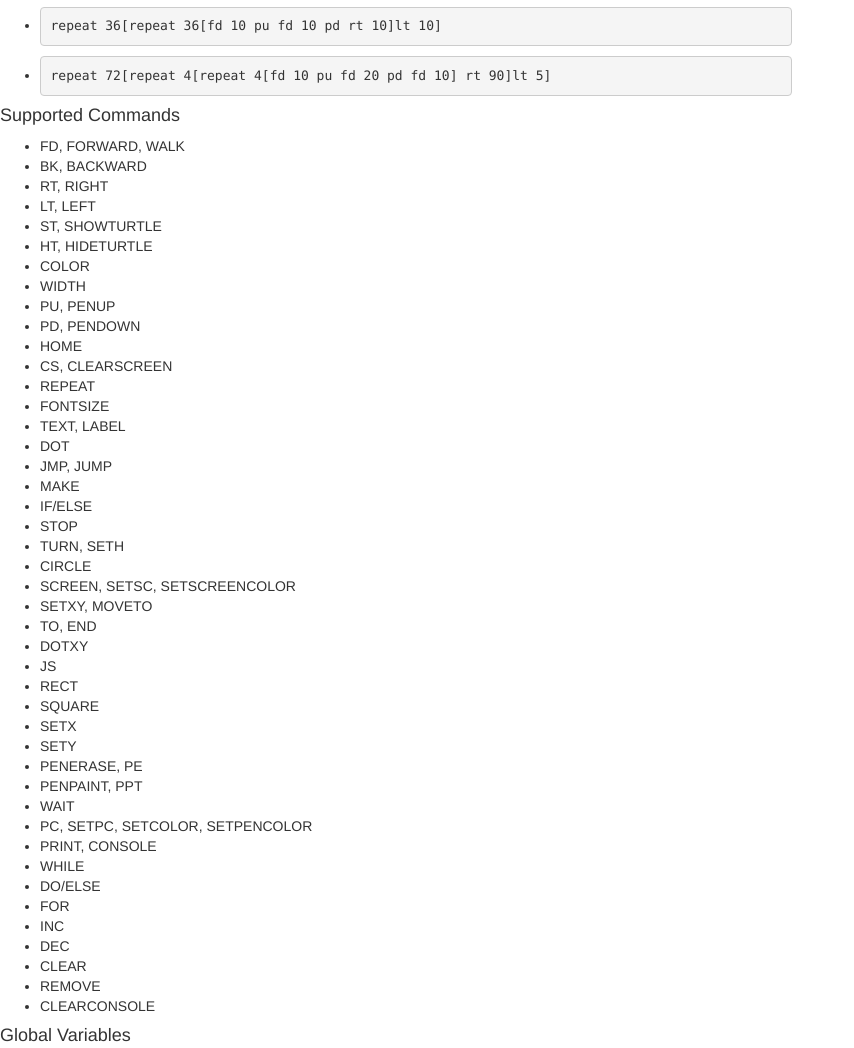
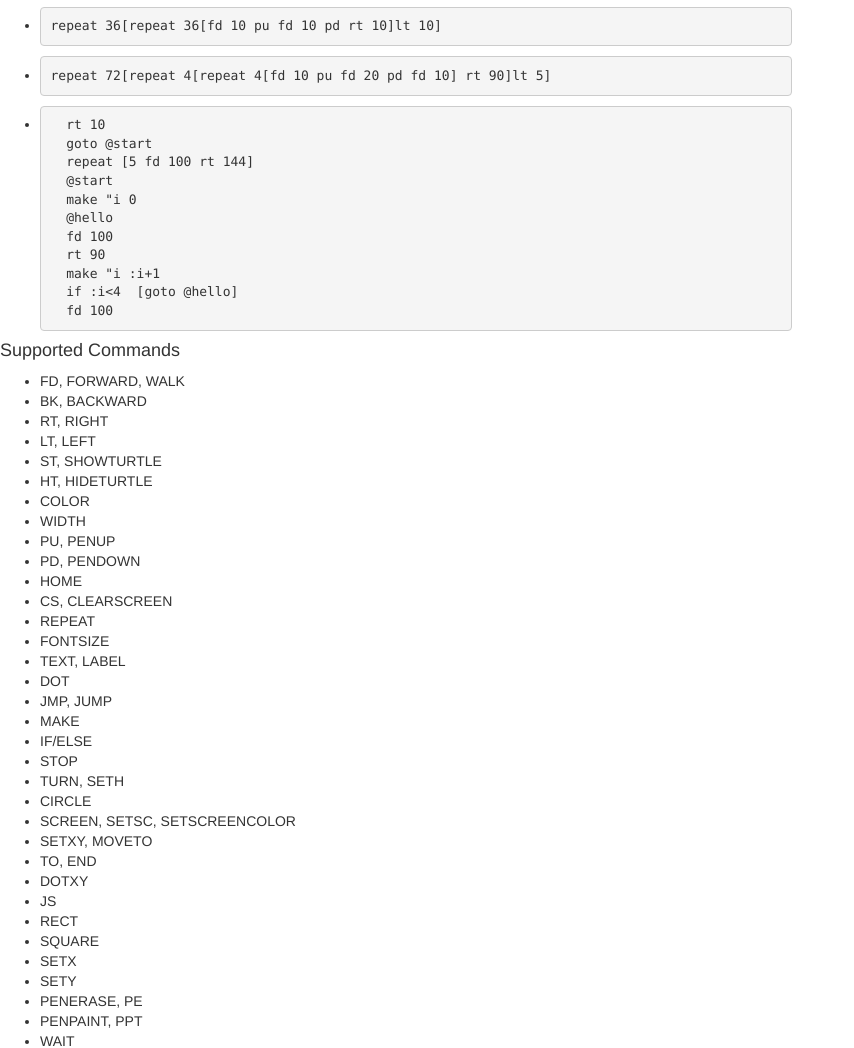
Before and after one commit to DoctorLai/LogoTurtle, a website built with webpack: page main.html in a window 1280 px wide. Shown: the part 2541-3589 px from the top of the page, without its empty margins (0-854 px from the left). Built offline with nearby package versions, Linux system fonts and the light colour scheme; some packages are replaced by stand-ins of ours.

Commit message:
add example@

```diff
--- a/main.html
+++ b/main.html
@@ -147,6 +147,19 @@ repeat 36[repeat 36[fd 10 pu fd 10 pd rt 10]lt 10]
 <li><pre>
 repeat 72[repeat 4[repeat 4[fd 10 pu fd 20 pd fd 10] rt 90]lt 5]
 </pre></li>
+<li><pre>
+  rt 10
+  goto @start
+  repeat [5 fd 100 rt 144]
+  @start
+  make "i 0
+  @hello
+  fd 100
+  rt 90
+  make "i :i+1
+  if :i<4  [goto @hello]
+  fd 100
+</pre></li>
 </ul>
         <h4 id='supported_commands'>Support Commands</h4>
         <ul>
@@ -194,6 +207,7 @@ repeat 72[repeat 4[repeat 4[fd 10 pu fd 20 pd fd 10] rt 90]lt 5]
           <li>CLEAR</li>
           <li>REMOVE</li>
           <li>CLEARCONSOLE</li>
+          <li>GOTO</li>
         </ul>
         <h4 id="global_vars">Global Variables</h4>
         <ul>
```
